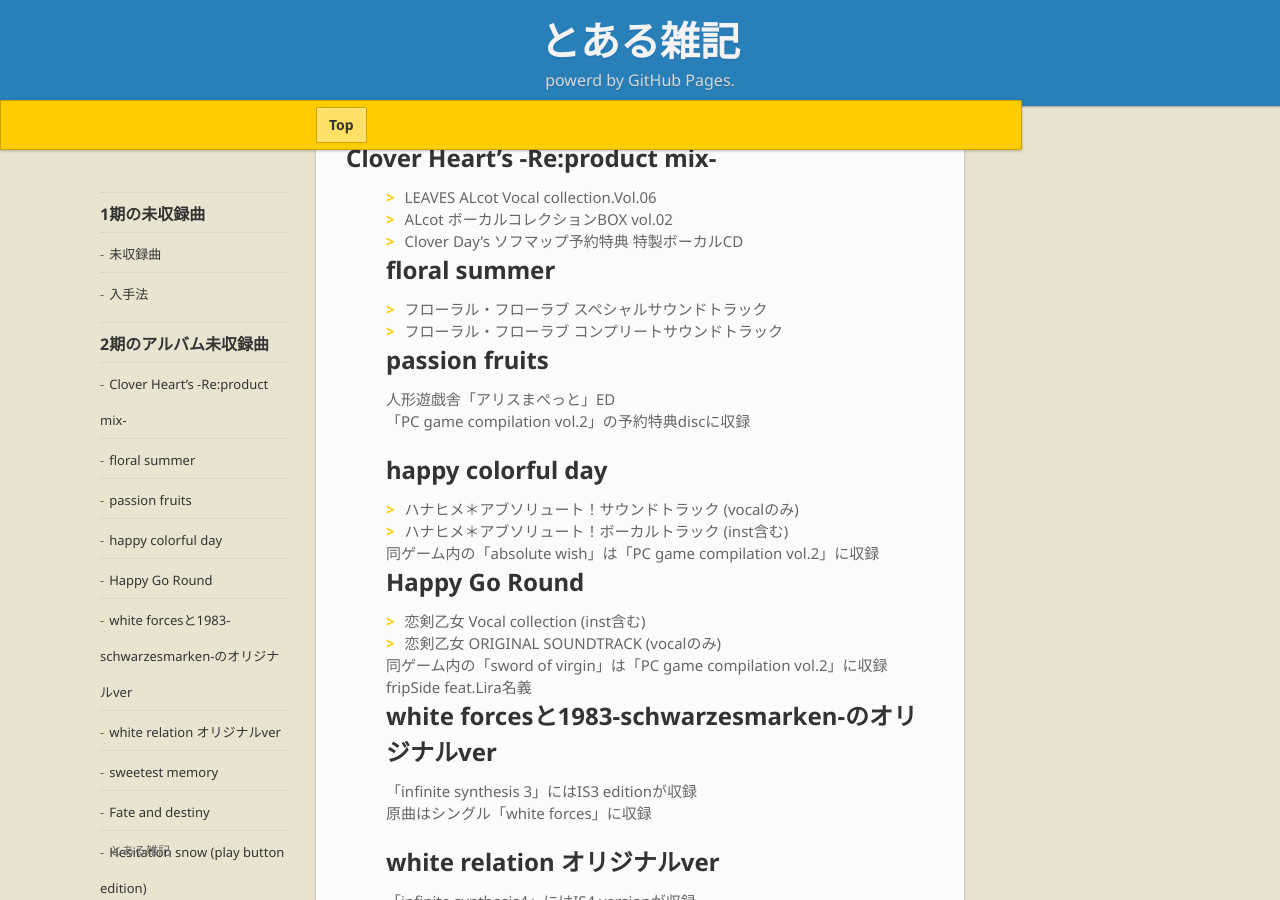
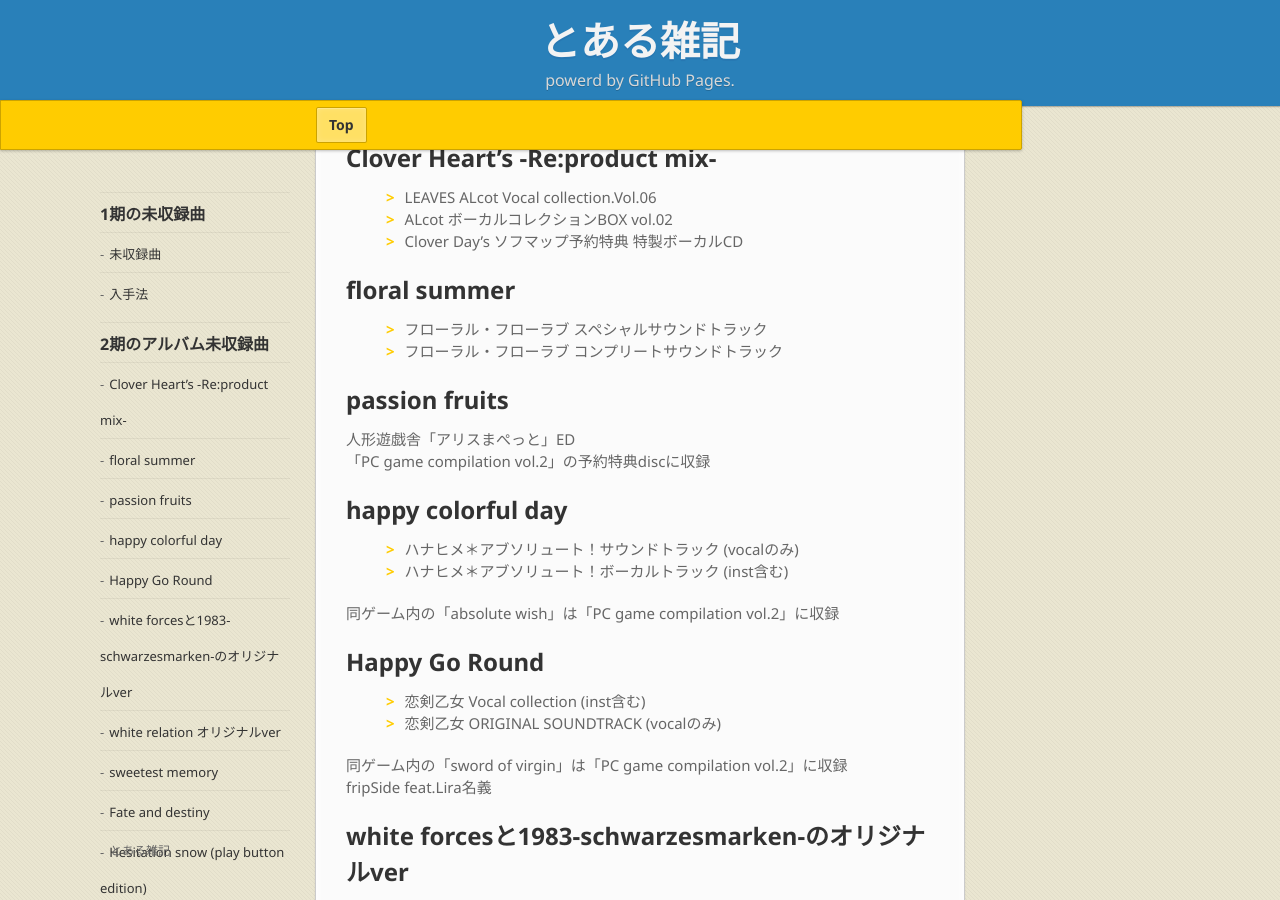
Before and after one commit to vz-z/vz-z.github.io, a Jekyll site: the page built from _posts/2024-02-05-fripSide第1期_第2期_第3期_アルバム未収録曲.md, in a window 1280 px wide and 900 px high, scrolled down 921 px. Built offline with Jekyll 4.4.1, drawn with Linux system fonts in a browser that asks for light colours; nearby versions of some CDN libraries; some web fonts are replaced.

```diff
--- a/_posts/2024-02-05-fripSide第1期_第2期_第3期_アルバム未収録曲.md
+++ b/_posts/2024-02-05-fripSide第1期_第2期_第3期_アルバム未収録曲.md
@@ -35,19 +35,23 @@ tags:
 - LEAVES ALcot Vocal collection.Vol.06
 - ALcot ボーカルコレクションBOX vol.02
 - Clover Day’s ソフマップ予約特典 特製ボーカルCD
+
 ## floral summer
 - フローラル・フローラブ スペシャルサウンドトラック
 - フローラル・フローラブ コンプリートサウンドトラック
+
 ## passion fruits
 人形遊戯舎「アリスまぺっと」ED
 「PC game compilation vol.2」の予約特典discに収録
 ## happy colorful day
 - ハナヒメ＊アブソリュート！サウンドトラック (vocalのみ)
 - ハナヒメ＊アブソリュート！ボーカルトラック (inst含む)
+
 同ゲーム内の「absolute wish」は「PC game compilation vol.2」に収録
 ## Happy Go Round
 - 恋剣乙女 Vocal collection (inst含む)
 - 恋剣乙女 ORIGINAL SOUNDTRACK (vocalのみ)
+
 同ゲーム内の「sword of virgin」は「PC game compilation vol.2」に収録
 fripSide feat.Lira名義
 ## white forcesと1983-schwarzesmarken-のオリジナルver
@@ -60,6 +64,7 @@ fripSide feat.Lira名義
 ルルシェ（南條愛乃）名義、sat作編曲でないので正確にはfripSideではないが、fripSideのplaybuttonに収録された実績がある
 - ティンクル☆くるせいだーす きらきらサウンドステージ #PSS イレア&ルルシェ
 - fripSide playbutton #001
+
 ## Fate and destiny
 中国スマホカードゲーム「魔卡领域 LAND OF CAROMAG」オープニングテーマ
 そもそもフルverすら存在しないようだ
@@ -74,29 +79,32 @@ Lapis lazuli「Areas 恋する乙女の3H」OPテーマ
 ### あにばーさる特典
 - only my railgun(REMIX:高瀬一矢)
 - LEVEL5-judgelight-(LIVE)
+
 ### アニメイト特典
 - sister's noise(REMIX:井内舞子)
 - eternal reality(LIVE)
+
 ### Amazon.co.jp特典
 - final phase(REMIX:toku from GARNiDELiA)
 - future gazer(LIVE)
+
 ## シングルのカップリングで未収録
 ### 5th Heaven is a Place on Earth
-- The end of summer
+The end of summer
 ### 6th way to answer
-- last fortune
+last fortune
 ### 13th clockwork planet
-- Break Our Limit
+Break Our Limit
 ### 15th divine criminal
-- I believe in my heart
+I believe in my heart
 ### 16th Love with You
-- Blue Moon
+Blue Moon
 ### 18th dual existence
-- Reason to be here
+Reason to be here
 ### 19th legendary future
-- a new day will come
+a new day will come
 ### 20th Leap of faith
-- passage
+passage
 # 3期のアルバム未収録曲
 ## 1stシングル dawn of infinity
 Regeneration
```
